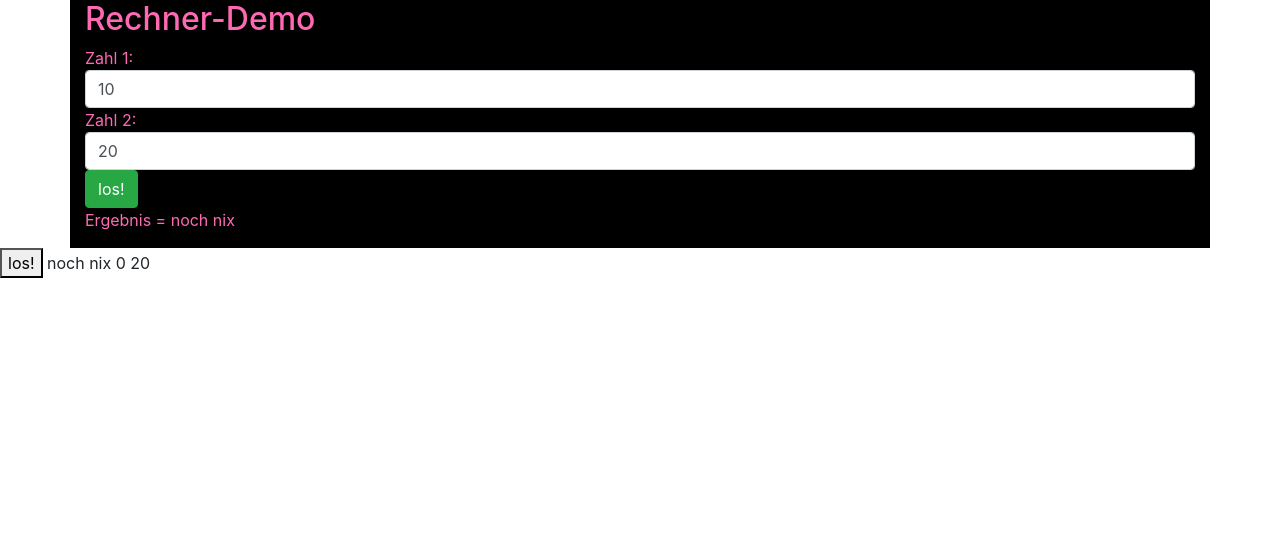
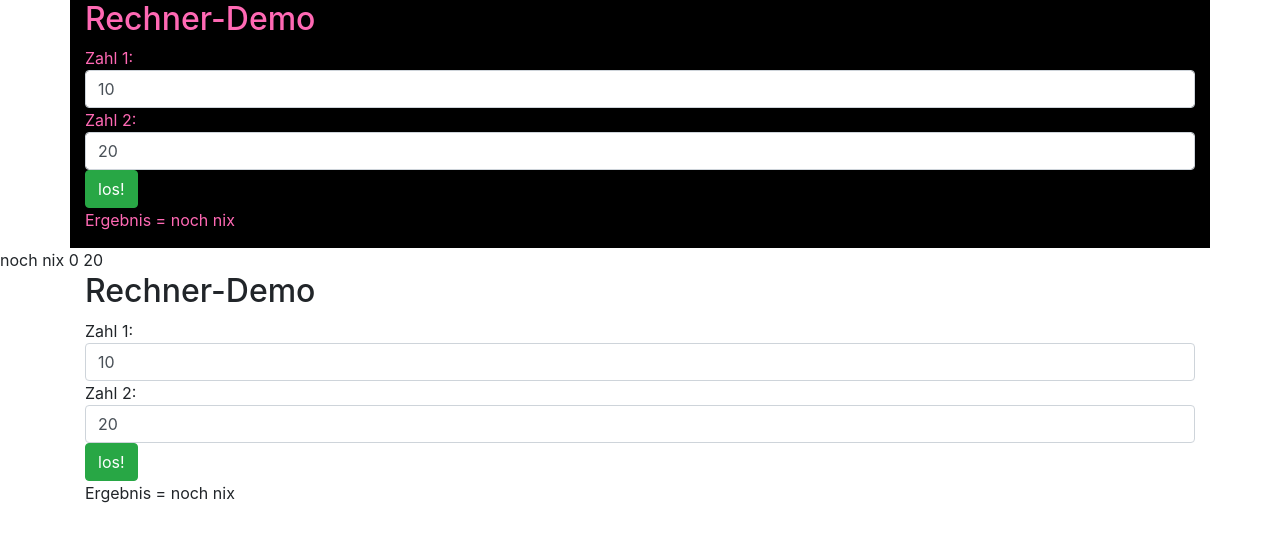
Before and after one commit to timonbarth/sabw2019-timon, an Angular app: page / in a window 1280 px wide. Shown: the top 542 px of the page. Built offline with nearby package versions, Linux system fonts and the light colour scheme.

Commit message:
1 file modified

```diff
--- a/src/app/modulo/modulo.component.html
+++ b/src/app/modulo/modulo.component.html
@@ -1,4 +1,20 @@
-<button (click)="rechne()">los!</button>
 {{ergebnis}}
 {{zwischenergebnis}}
 {{zahl2}}
+<div id= "container" class="container">
+	<div class="row">
+		<div class="col-12">
+			<h2>Rechner-Demo</h2>
+			<form>
+				Zahl 1: <input type="number" name="zahl1"
+                   [(ngModel)]="zahl1" class="form-control" />
+        Zahl 2: <input type="number" name="zahl2"
+                   [(ngModel)]="zahl2" class="form-control" />
+        <button class="btn btn-success"
+          (click)="rechne()">los!</button> <br />
+        Ergebnis = {{ergebnis}}
+      </form>
+
+    </div>
+  </div>
+</div>
```
